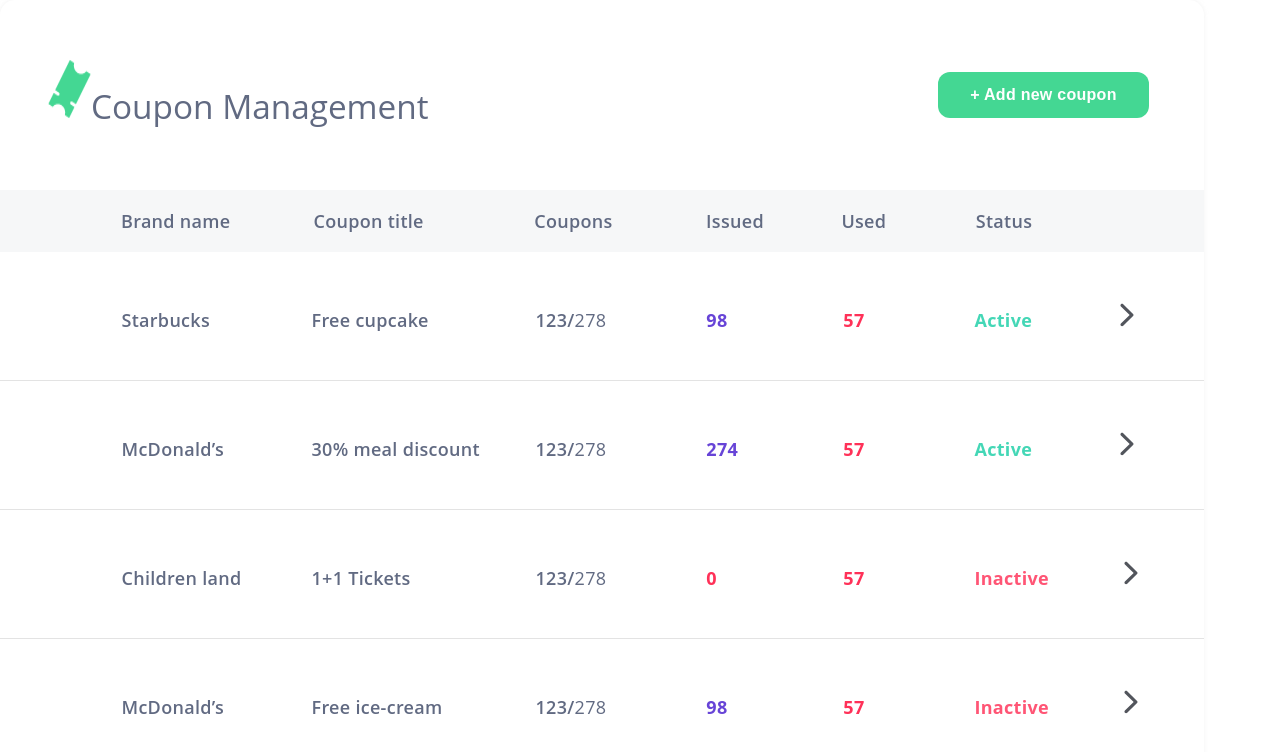
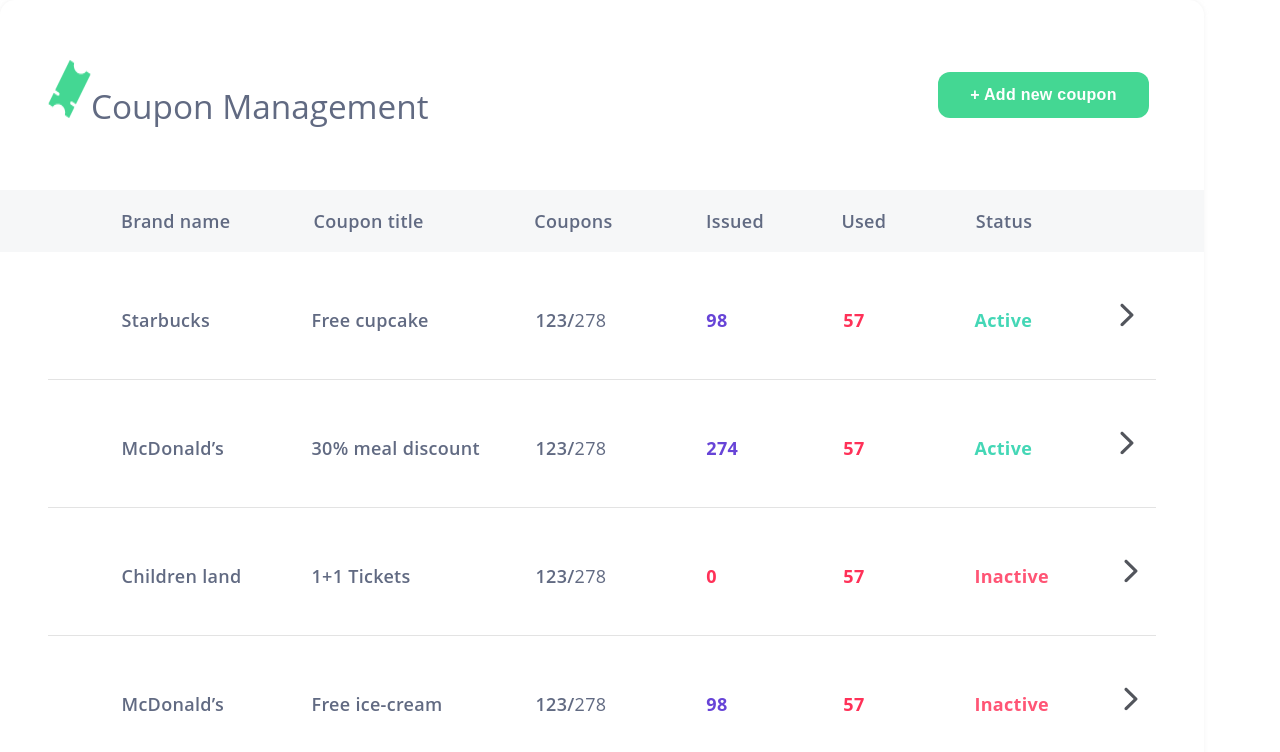
Before and after one commit to Yehuda-Volodin/Coupon-management, a React (Create React App) app in the folder coupon-management/: page / in a window 1280 px wide. Shown: the top 752 px of the page. Built offline with nearby package versions, Linux system fonts and the light colour scheme.

Commit message:
Appropriate changes were made to bottom border of the table rows.

```diff
--- a/coupon-management/src/components/CouponManagement.js
+++ b/coupon-management/src/components/CouponManagement.js
@@ -19,7 +19,7 @@
             "paddingTop": "51px",
             "paddingBottom": "53px",
             "height": "24px",
-            "borderBottom": "1px solid #E3E3E3",
+            "position":"relative",
 
             "paddingLeft": "121.5px",
             "fontSize": "18px",
@@ -51,6 +51,7 @@
                 width="14"
                 height="24"
             />
+            <div style={{ "borderBottom":"1px solid #E3E3E3", "width": "1108px", "position":"absolute","bottom":"0", "left":"47.5px" }}/>
         </div>
     )
 
```
